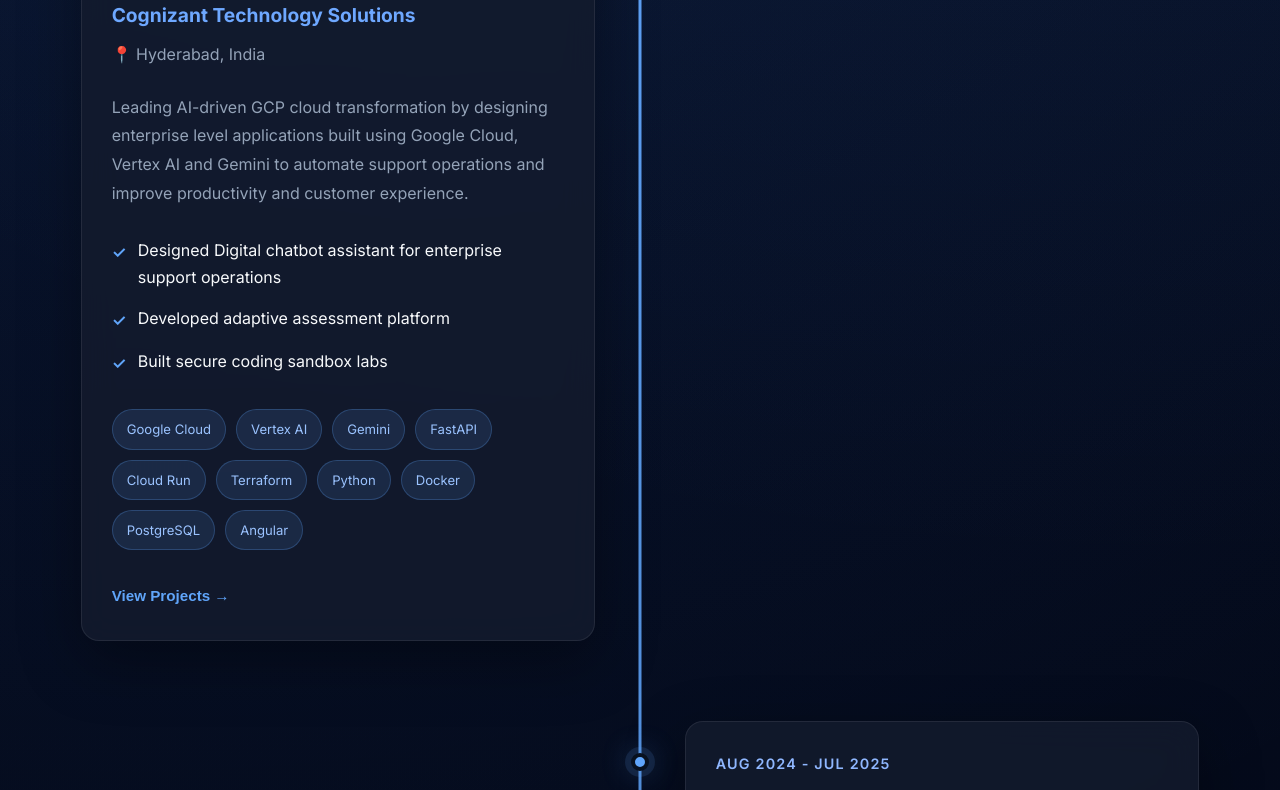
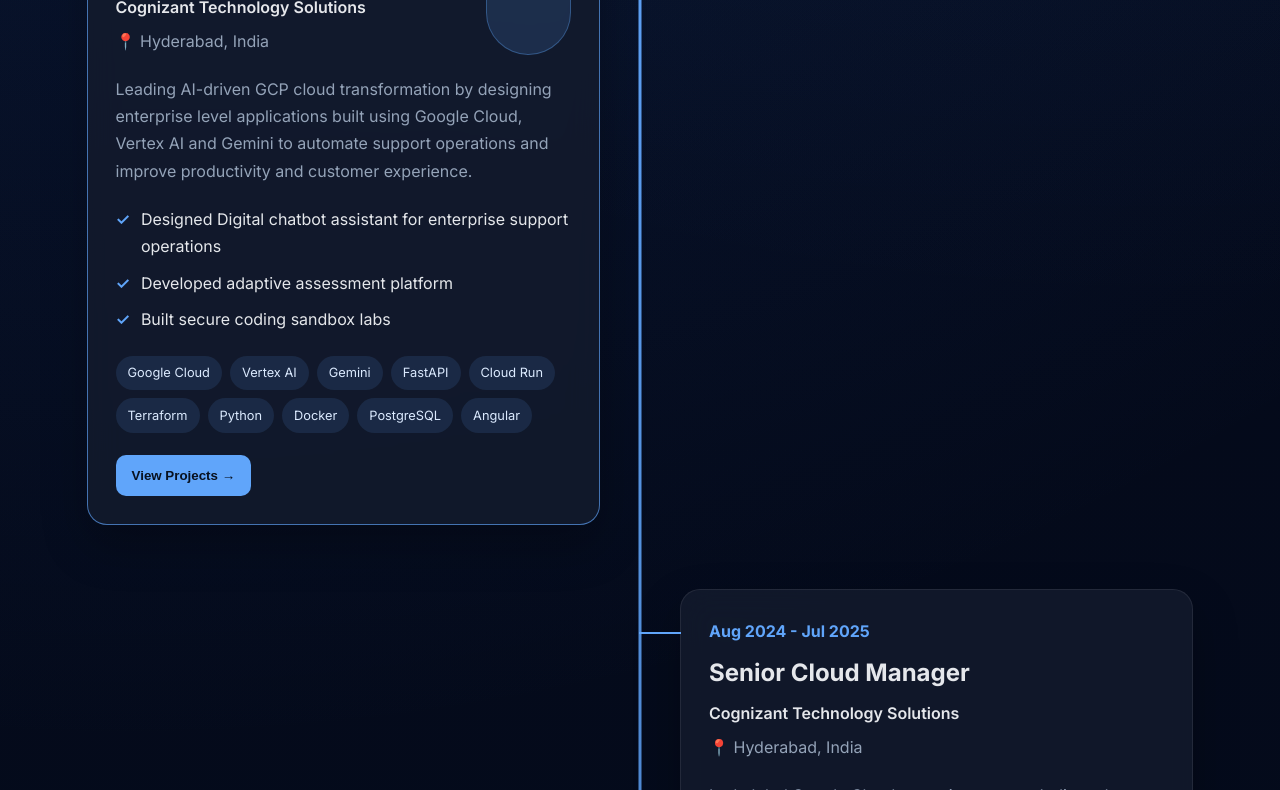
Before and after one commit to meeturglider/meeturglider.github.io, a plain HTML site: page index.html in a window 1280 px wide. Shown: the part 2210-3000 px from the top of the page. Drawn offline with Linux system fonts and the light colour scheme.

Commit message:
added timeline and js

```diff
--- a/css/timeline.css
+++ b/css/timeline.css
@@ -1,269 +1,155 @@
-/* =======================================================
-   CAREER JOURNEY
-======================================================= */
+/* Hari.dev - Career Journey Timeline v2 */
+
+:root{
+  --bg-card: rgba(20,27,46,.82);
+  --border: rgba(255,255,255,.08);
+  --accent:#60a5fa;
+  --text:#e5e7eb;
+  --muted:#94a3b8;
+}
 
 #timeline{
   position:relative;
-    width:min(1200px,95%);
+  width:min(1200px,94%);
   margin:5rem auto;
+  display:flex;
+  flex-direction:column;
+  gap:4rem;
 }
 
 #timeline::before{
+  content:"";
+  position:absolute;
+  left:50%;
+  top:0;
+  bottom:0;
+  width:3px;
+  transform:translateX(-50%);
+  background:linear-gradient(var(--accent),rgba(96,165,250,.15));
+}
 
+.timeline-item{
+  display:grid;
+  grid-template-columns:1fr 80px 1fr;
+  align-items:center;
+  position:relative;
+}
+
+.timeline-item.left .timeline-card{grid-column:1;}
+.timeline-item.right .timeline-card{grid-column:3;}
+
+.timeline-item::before{
   content:"";
-
-    position:absolute;
-
-    left:50%;
-
-    transform:translateX(-50%);
-
-    top:0;
-
-    bottom:0;
-
-    width:3px;
-
-    background:linear-gradient(
-        to bottom,
-        #60a5fa,
-        rgba(96,165,250,.15)
-    );
-
+  width:18px;
+  height:18px;
+  border-radius:50%;
+  background:var(--accent);
+  border:4px solid #0f172a;
+  grid-column:2;
+  justify-self:center;
+  z-index:2;
+  box-shadow:0 0 18px rgba(96,165,250,.8);
 }
 
 .timeline-card{
-
   position:relative;
-
-    display:flex;
-
-    width:100%;
-
-    margin-bottom:80px;
-
+  background:var(--bg-card);
+  color:var(--text);
+  border:1px solid var(--border);
+  border-radius:20px;
+  padding:28px;
+  backdrop-filter:blur(16px);
+  box-shadow:0 20px 45px rgba(0,0,0,.25);
+  transition:.3s;
 }
 
-.timeline-card.left{
-
-    justify-content:flex-start;
-
+.timeline-card:hover{
+  transform:translateY(-6px);
+  border-color:rgba(96,165,250,.45);
 }
 
-.timeline-card.right{
-
-    justify-content:flex-end;
-
+.timeline-card.current{
+  border-color:rgba(96,165,250,.65);
 }
 
-.timeline-node{
-
+.timeline-item.left .timeline-card::after,
+.timeline-item.right .timeline-card::after{
+  content:"";
   position:absolute;
-
-    left:50%;
-
-    top:32px;
-
-    transform:translateX(-50%);
-
-    z-index:5;
-
+  top:42px;
+  width:42px;
+  height:2px;
+  background:var(--accent);
 }
 
-.timeline-dot {
-    width: 18px;
-    height: 18px;
-    border-radius: 50%;
-    background: #60a5fa;
-    border: 4px solid #08111f;
-    box-shadow:
-        0 0 0 6px rgba(96,165,250,.12),
-        0 0 30px rgba(96,165,250,.45);
+.timeline-item.left .timeline-card::after{right:-42px;}
+.timeline-item.right .timeline-card::after{left:-42px;}
+
+.timeline-header{
+  display:flex;
+  justify-content:space-between;
+  gap:1rem;
 }
 
-.timeline-line {
-    display: none;
+.timeline-year{color:var(--accent);font-weight:700;margin-bottom:.5rem;}
+.timeline-role{margin:0;font-size:1.5rem;}
+.timeline-company{margin-top:.4rem;font-weight:600;}
+.timeline-location{margin-top:.4rem;color:var(--muted);}
+.current-badge{
+  background:rgba(96,165,250,.15);
+  color:var(--accent);
+  border:1px solid rgba(96,165,250,.35);
+  border-radius:999px;
+  padding:.35rem .8rem;
+  font-size:.75rem;
+  font-weight:700;
 }
 
-.timeline-content{
+.timeline-impact{margin:1.3rem 0;line-height:1.7;}
 
-    width:46%;
-
-    background:rgba(20,27,46,.82);
-
-    border:1px solid rgba(255,255,255,.08);
-
-    border-radius:18px;
-
-    padding:30px;
-
-    backdrop-filter:blur(16px);
-
-    transition:.4s;
-
-    box-shadow:
-        0 20px 60px rgba(0,0,0,.35);
-
+.timeline-highlights{
+  list-style:none;
+  padding:0;
+  margin:0 0 1.4rem;
 }
 
-.timeline-content:hover{
-
-    transform:translateY(-8px);
-
-    border-color:#60a5fa;
-
-    box-shadow:
-        0 25px 80px rgba(59,130,246,.18);
-}
-
-.timeline-top{
-
+.timeline-highlights li{
   display:flex;
-
-    justify-content:space-between;
-
-    align-items:center;
-
-    margin-bottom:18px;
-}
-
-.timeline-year{
-
-    font-size:.9rem;
-
-    color:#8fb7ff;
-
-    font-weight:600;
-
-    letter-spacing:.08em;
-
-    text-transform:uppercase;
-}
-
-.current-badge{
-
-    background:#2563eb;
-
-    color:white;
-
-    padding:6px 12px;
-
-    border-radius:999px;
-
-    font-size:.75rem;
-
-    font-weight:700;
-
-    letter-spacing:.08em;
-}
-
-.timeline-role{
-
-    font-size:2rem;
-
-    margin-bottom:.4rem;
-
-    color:white;
-}
-
-.timeline-company{
-
-    font-size:1.2rem;
-
-    color:#6ea8ff;
-
+  gap:.7rem;
   margin-bottom:.6rem;
 }
 
-.timeline-location{
-
-    color:#94a3b8;
-
-    margin-bottom:1.5rem;
-}
-
-.timeline-impact{
-
-    line-height:1.8;
-
-    color:#d5ddeb;
-
-    margin-bottom:1.8rem;
-}
-
-.timeline-highlights{
-
-    list-style:none;
-
-    padding:0;
-
-    margin:0 0 2rem;
-}
-
-.timeline-highlights li{
-
-    display:flex;
-
-    gap:12px;
-
-    margin-bottom:14px;
-
-    align-items:flex-start;
-}
-
-.highlight-icon{
-
-    color:#60a5fa;
-
-    font-weight:bold;
-
-    margin-top:2px;
-}
+.highlight-icon{color:var(--accent);font-weight:bold;}
 
 .timeline-tech{
-
   display:flex;
-
   flex-wrap:wrap;
-
-    gap:10px;
-
-    margin-bottom:2rem;
+  gap:.5rem;
 }
 
 .tech-pill{
-
+  padding:.4rem .75rem;
+  border-radius:999px;
   background:rgba(96,165,250,.12);
-
-    border:1px solid rgba(96,165,250,.25);
-
-    color:#9bc3ff;
-
-    padding:8px 14px;
-
-    border-radius:999px;
-
-    font-size:.82rem;
+  color:#dbeafe;
+  font-size:.8rem;
 }
 
 .project-button{
-
-    background:none;
-
+  margin-top:1.4rem;
+  padding:.8rem 1rem;
   border:none;
-
-    color:#60a5fa;
-
+  border-radius:10px;
+  background:var(--accent);
+  color:#08111f;
+  font-weight:700;
   cursor:pointer;
-
-    font-weight:600;
-
-    font-size:.95rem;
-
-    transition:.3s;
 }
 
-.project-button:hover{
-
-    transform:translateX(6px);
+@media(max-width:900px){
+  #timeline::before{left:24px;transform:none;}
+  .timeline-item{grid-template-columns:48px 1fr;}
+  .timeline-item::before{grid-column:1;}
+  .timeline-card{grid-column:2 !important;}
+  .timeline-card::after{display:none;}
 }
--- a/js/experience.js
+++ b/js/experience.js
@@ -38,64 +38,54 @@ class ExperienceRenderer {
         createCard(exp) {
 
         const techStack = (exp.technologies || [])
-            .map(
-                tech => `
-                    <span class="tech-pill">
-                        ${tech}
-                    </span>
-                `
-            )
+            .map(tech => `
+                <span class="tech-pill">${tech}</span>
+            `)
             .join("");
 
         const highlights = (exp.highlights || [])
-            .map(
-                item => `
+            .map(item => `
                 <li>
                     <span class="highlight-icon">✓</span>
                     <span>${item}</span>
                 </li>
-                `
-            )
+            `)
             .join("");
 
         return `
-            <article class="timeline-card ${exp.id % 2 === 0 ? "right" : "left"} ${exp.current ? "current" : ""}">
-                <div class="timeline-node">
-                    <div class="timeline-dot"></div>
-                    <div class="timeline-line"></div>
-                </div>
+        <article class="timeline-item ${exp.id % 2 === 0 ? "right" : "left"}">
 
-                <div class="timeline-content">
+            <div class="timeline-card ${exp.current ? "current" : ""}">
 
-                    <div class="timeline-top">
+                <div class="timeline-header">
 
-                        <span class="timeline-year">
+                    <div>
+
+                        <div class="timeline-year">
                             ${exp.year}
-                        </span>
-
-                        ${
-                            exp.current
-                                ? `
-                                    <span class="current-badge">
-                                        ● CURRENT
-                                    </span>
-                                `
-                                : ""
-                        }
-
                         </div>
 
                         <h3 class="timeline-role">
                             ${exp.role}
                         </h3>
 
-                    <h4 class="timeline-company">
+                        <div class="timeline-company">
                             ${exp.company}
-                    </h4>
+                        </div>
 
-                    <p class="timeline-location">
+                        <div class="timeline-location">
                             📍 ${exp.location}
-                    </p>
+                        </div>
+
+                    </div>
+
+                    ${
+                        exp.current
+                            ? `<span class="current-badge">CURRENT</span>`
+                            : ""
+                    }
+
+                </div>
 
                 <p class="timeline-impact">
                     ${exp.impact}
```
Lines whose indentation alone changed are shown as unchanged.
